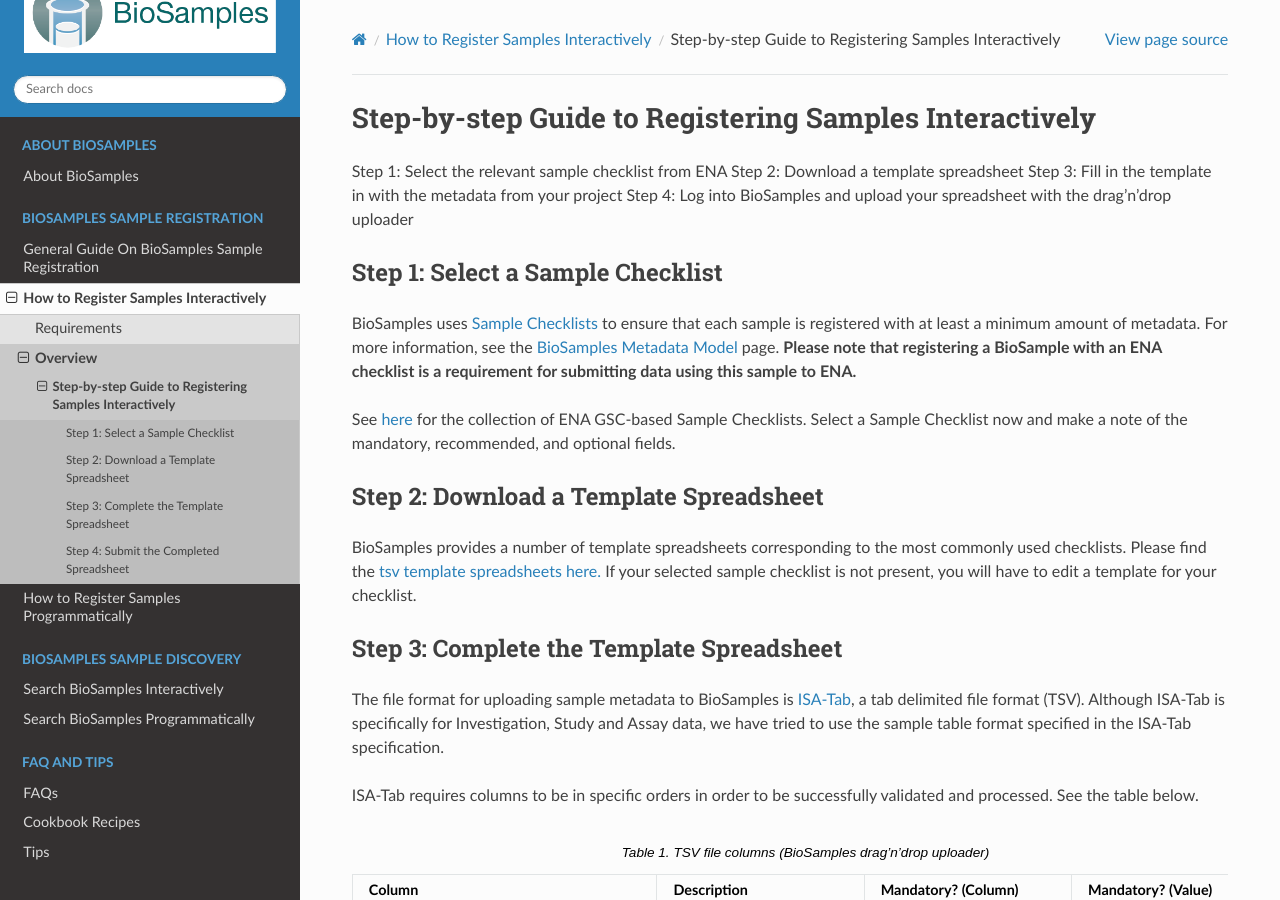
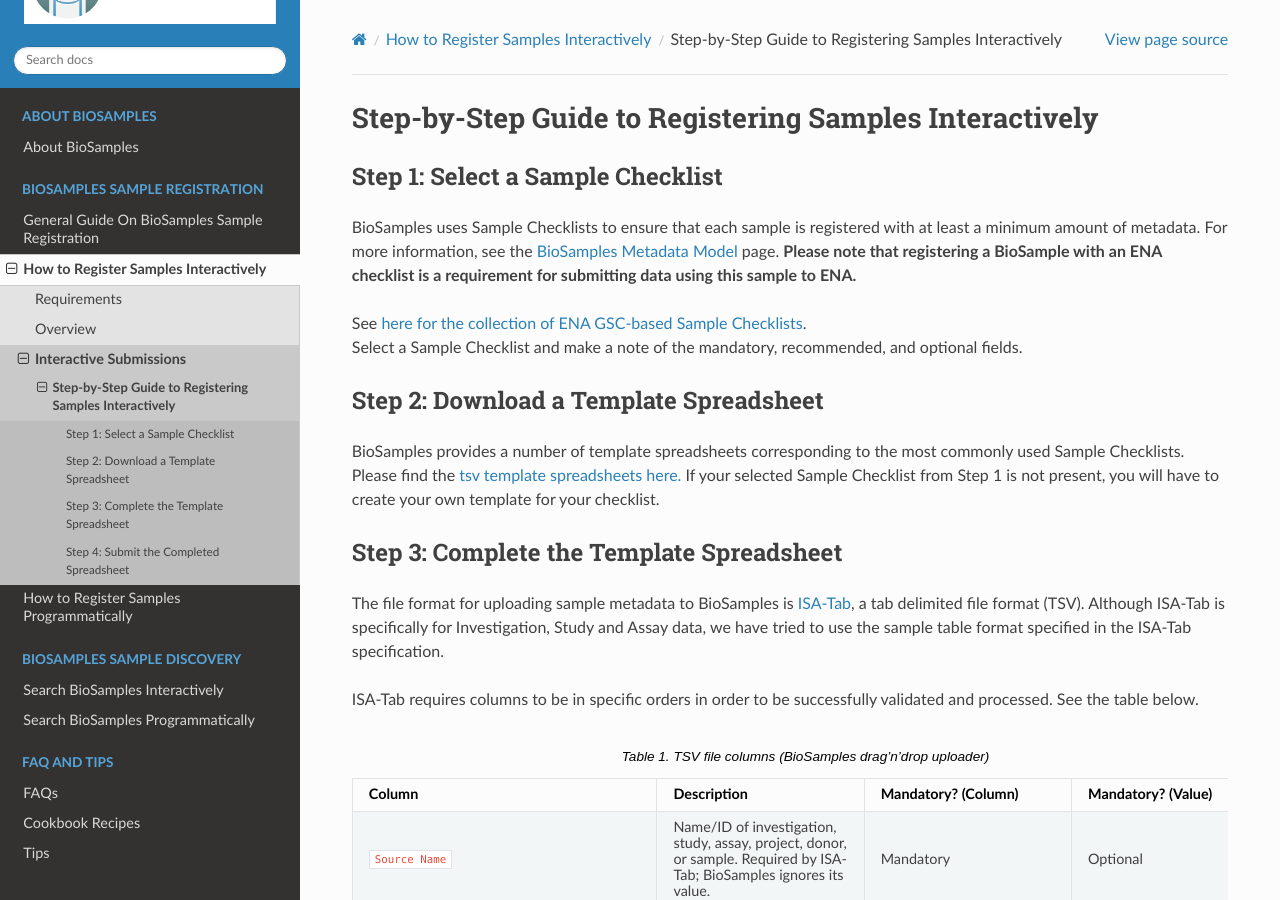
Before and after one commit to EBIBioSamples/read_docs, a Sphinx documentation site: the page built from docs/submit/interactively/step-by-step.rst, in a window 1280 px wide and 900 px high. Built offline with Sphinx 7.4.7 and the Read the Docs theme 3.1.0, drawn with Linux system fonts in a browser that asks for light colours.

Commit message:
edited step-by-step

```diff
--- a/docs/submit/interactively.rst
+++ b/docs/submit/interactively.rst
@@ -23,8 +23,9 @@
 In the next section we break this down into individual steps.
 
 
+Interactive Submissions
+-----------------------
 .. toctree::
-    :caption: Interactive Submissions
     :maxdepth: 1
 
     interactively/step-by-step
--- a/docs/submit/interactively/step-by-step.rst
+++ b/docs/submit/interactively/step-by-step.rst
@@ -1,26 +1,19 @@
-Step-by-step Guide to Registering Samples Interactively
+Step-by-Step Guide to Registering Samples Interactively
 =======================================================
-
-Step 1: Select the relevant sample checklist from ENA
-Step 2: Download a template spreadsheet
-Step 3: Fill in the template in with the metadata from your project
-Step 4: Log into BioSamples and upload your spreadsheet with the drag’n’drop uploader
-
-
 
 Step 1: Select a Sample Checklist
 ---------------------------------
-BioSamples uses `Sample Checklists <general-guide/metadata-model.html>`_ to ensure that each sample is registered with at least a minimum amount of metadata. For more information, see the `BioSamples Metadata Model <general-guide/metadata-model.html>`_ page.
+BioSamples uses Sample Checklists to ensure that each sample is registered with at least a minimum amount of metadata. For more information, see the `BioSamples Metadata Model <general-guide/metadata-model.html>`_ page.
 **Please note that registering a BioSample with an ENA checklist is a requirement for submitting data using this sample to ENA.**
 
-See `here <https://www.ebi.ac.uk/ena/browser/checklists>`_ for the collection of ENA GSC-based Sample Checklists. Select a Sample Checklist now and make a note of the mandatory, recommended, and optional fields.
+| See `here for the collection of ENA GSC-based Sample Checklists <https://www.ebi.ac.uk/ena/browser/checklists>`_.
+| Select a Sample Checklist and make a note of the mandatory, recommended, and optional fields.
 
 
 Step 2: Download a Template Spreadsheet
 ---------------------------------------
-BioSamples provides a number of template spreadsheets corresponding to the most commonly used checklists. Please find the `tsv template spreadsheets here. <https://github.com/EBIBioSamples/read_docs/tree/main/docs/submit/templates>`_
-If your selected sample checklist is not present, you will have to edit a template for your checklist.
-
+BioSamples provides a number of template spreadsheets corresponding to the most commonly used Sample Checklists. Please find the `tsv template spreadsheets here. <https://github.com/EBIBioSamples/read_docs/tree/main/docs/submit/templates>`_
+If your selected Sample Checklist from Step 1 is not present, you will have to create your own template for your checklist.
 
 
 Step 3: Complete the Template Spreadsheet
```
